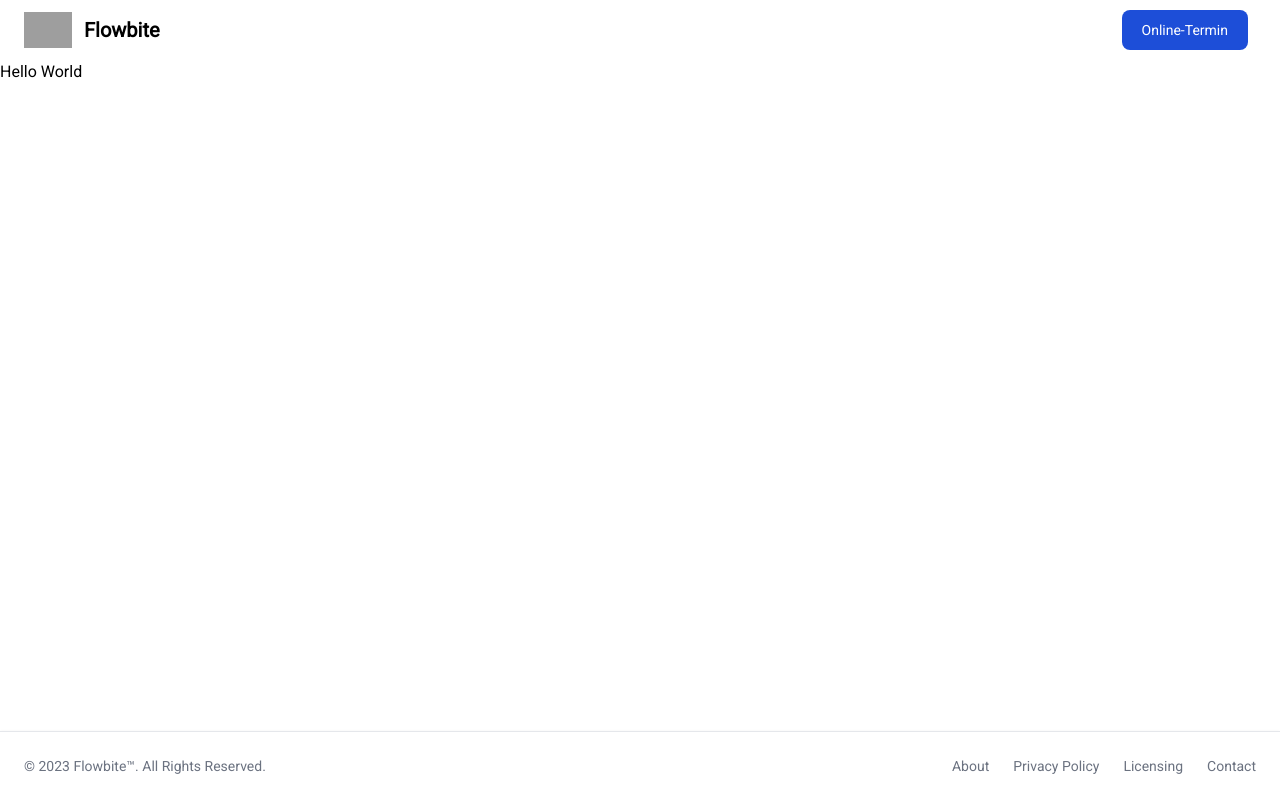
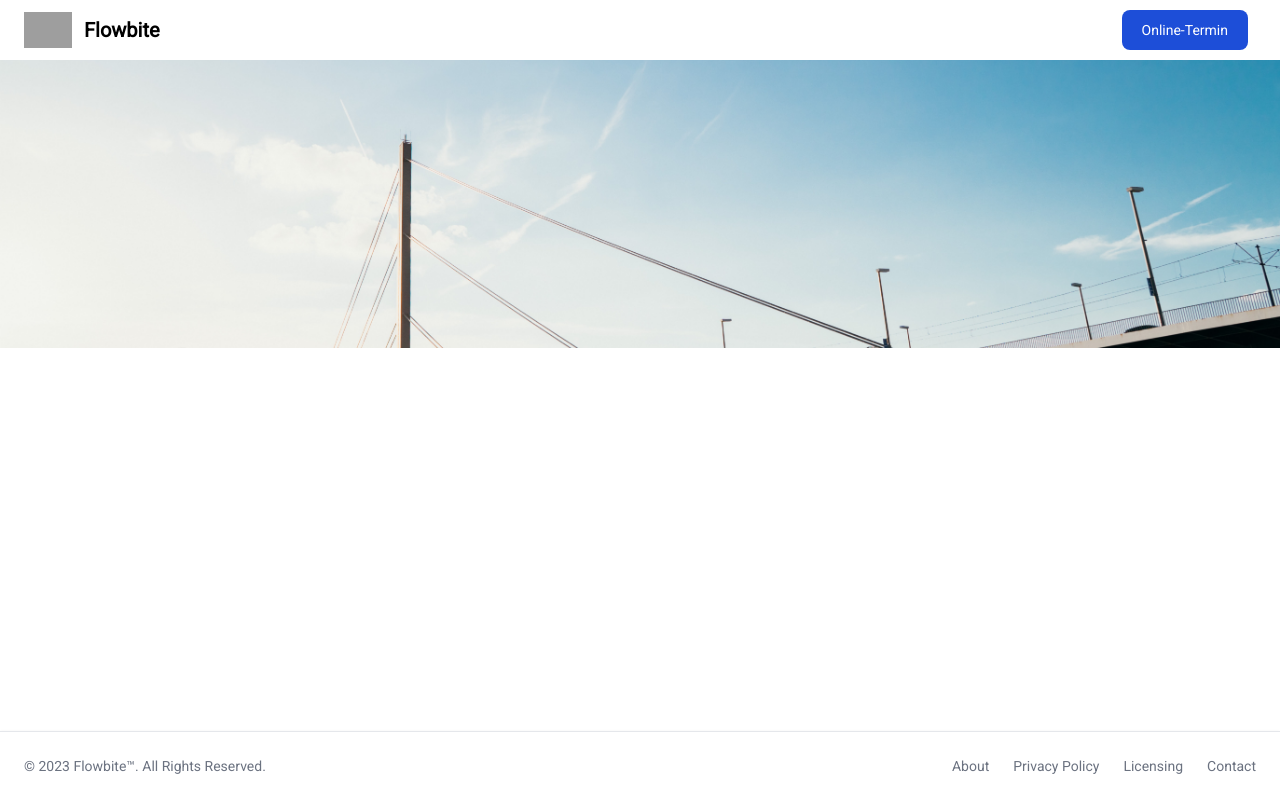
Before and after one commit to ertu96/landing-page-specimen-doctor, a Vue app: page / in a window 1280 px wide. Built offline with nearby package versions, Linux system fonts and the light colour scheme; grey boxes are pictures that could not be loaded.

Commit message:
added Routes

```diff
--- a/src/App.vue
+++ b/src/App.vue
@@ -1,8 +1,8 @@
 <script setup lang="ts">
+import Container from '@/components/layout/Container.vue'
+import Footer from '@/components/layout/Footer.vue'
+import Header from '@/components/layout/Header.vue'
 import { RouterView } from 'vue-router'
-import Container from './components/layout/Container.vue'
-import Footer from './components/layout/Footer.vue'
-import Header from './components/layout/Header.vue'
 </script>
 
 <template>
--- a/src/router/index.ts
+++ b/src/router/index.ts
@@ -1,5 +1,5 @@
+import HomeView from '@/views/HomeView.vue'
 import { createRouter, createWebHistory } from 'vue-router'
-import HomeView from '../views/HomeView.vue'
 
 const router = createRouter({
     history: createWebHistory(import.meta.env.BASE_URL),
@@ -9,14 +9,26 @@ const router = createRouter({
             name: 'home',
             component: HomeView,
         },
-        /* {
-      path: '/about',
-      name: 'about',
-      // route level code-splitting
-      // this generates a separate chunk (About.[hash].js) for this route
-      // which is lazy-loaded when the route is visited.
-      component: () => import('../views/AboutView.vue')
-    } */
+        {
+            path: '/leistungen',
+            name: 'services',
+            component: () => import('@/views/ServicesView.vue'),
+        },
+        {
+            path: '/team',
+            name: 'team',
+            component: () => import('@/views/TeamView.vue'),
+        },
+        {
+            path: '/praxis',
+            name: 'practice',
+            component: () => import('@/views/PracticeView.vue'),
+        },
+        {
+            path: '/kontakt',
+            name: 'contact',
+            component: () => import('@/views/ContactView.vue'),
+        },
     ],
 })
 
--- /dev/null
+++ b/src/views/ContactView.vue
@@ -0,0 +1 @@
+<template>Contact</template>
--- a/src/views/HomeView.vue
+++ b/src/views/HomeView.vue
@@ -1 +1,7 @@
-<template>Hello World</template>
+<template>
+    <img
+        src="@/assets/images/duesseldorf-bridge.jpg"
+        alt="Düsseldorf"
+        class="h-72 w-full object-cover"
+    />
+</template>
--- /dev/null
+++ b/src/views/ServicesView.vue
@@ -0,0 +1 @@
+<template>Services</template>
--- /dev/null
+++ b/src/views/TeamView.vue
@@ -0,0 +1 @@
+<template>Team</template>
```
Also changed, not shown: src/assets/images/duesseldorf-bridge.jpg (added), src/views/PracticeView.vue (added).
